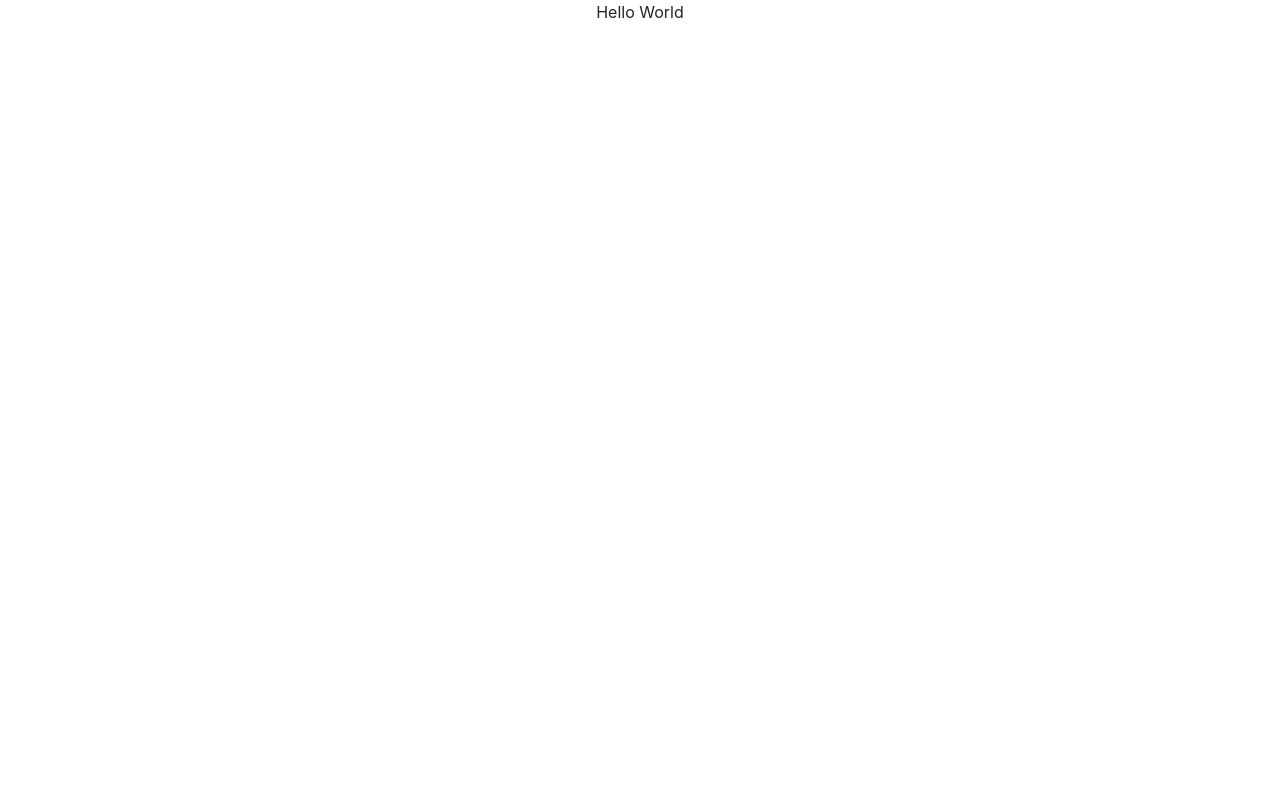
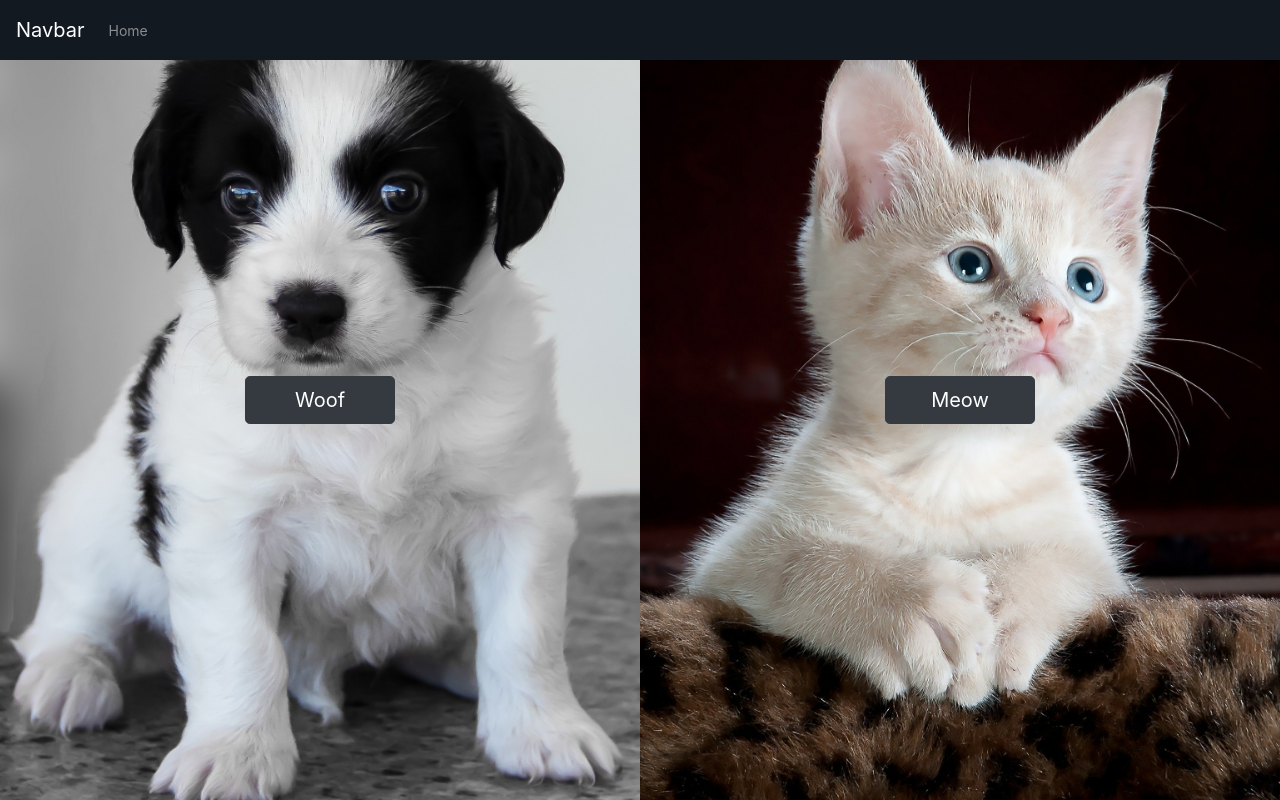
Before and after one commit to mr02trg/ecommerce101, a React (Create React App) app: page / in a window 1280 px wide. Built offline with nearby package versions, Linux system fonts and the light colour scheme.

Commit message:
add homepage and header

```diff
--- a/src/App.js
+++ b/src/App.js
@@ -1,11 +1,16 @@
 import React from 'react';
 import './App.scss';
+import Header from './components/Header/Header';
+import Homepage from './views/Homepage/Homepage';
 
 function App() {
   return (
-    <div className="d-flex justify-content-around">
-      Hello World
-    </div>
+    <>
+    <Header />
+      <div className="app">
+        <Homepage />
+      </div>
+    </>
   );
 }
 
--- a/src/App.scss
+++ b/src/App.scss
@@ -0,0 +1,3 @@
+.app {
+  height: calc(100vh - 60px);
+}
--- /dev/null
+++ b/src/components/Header/Header.js
@@ -0,0 +1,22 @@
+import React from 'react';
+import './Header.scss';
+
+const Header = () => {
+  return (
+    <nav className="navbar navbar-expand-lg navbar-dark">
+      <a className="navbar-brand" href="#">Navbar</a>
+      <button className="navbar-toggler" type="button" data-toggle="collapse" data-target="#navbarNavDropdown" aria-controls="navbarNavDropdown" aria-expanded="false" aria-label="Toggle navigation">
+        <span className="navbar-toggler-icon"></span>
+      </button>
+      <div className="collapse navbar-collapse" id="navbarNavDropdown">
+        <ul className="navbar-nav">
+          <li className="nav-item">
+            <a className="nav-link" href="#">Home</a>
+          </li>
+        </ul>
+      </div>
+    </nav>
+  )
+}
+
+export default Header;
--- /dev/null
+++ b/src/components/Header/Header.scss
@@ -0,0 +1,6 @@
+.navbar {
+  background-color: #131921;
+  font-size: 14px;
+  z-index: 5;
+  height: 60px !important;
+}
--- a/src/index.scss
+++ b/src/index.scss
@@ -1,4 +1,5 @@
 body {
+  height: 100%;
   margin: 0;
   font-family: -apple-system, BlinkMacSystemFont, 'Segoe UI', 'Roboto', 'Oxygen',
     'Ubuntu', 'Cantarell', 'Fira Sans', 'Droid Sans', 'Helvetica Neue',
--- /dev/null
+++ b/src/views/Homepage/Homepage.js
@@ -0,0 +1,17 @@
+import React from 'react';
+import './Homepage.scss';
+
+const Homepage = props => {
+  return (
+    <div className="homepage">
+      <div className="category buy-dog">
+        <button type="button" className="btn btn-lg btn-dark">Woof</button>
+      </div>
+      <div className="category buy-cat">
+        <button type="button" className="btn btn-lg btn-dark">Meow</button>
+      </div>
+    </div>
+  );
+};
+
+export default Homepage;
--- /dev/null
+++ b/src/views/Homepage/Homepage.scss
@@ -0,0 +1,53 @@
+.homepage {
+  display: flex;
+  width: 100%;
+  height: 100%;
+  .category {
+    background-position: center;
+    background-repeat: no-repeat;
+    background-size: cover;
+    width: 50%;
+    height: 100%;
+    position: absolute;
+    display: flex;
+    align-items: center;
+    justify-content: space-around;
+    .btn-lg {
+      min-width: 150px;
+      animation: fadein 4s ease-in;
+    }
+    &.buy-dog {
+      top: 0;
+      background-image: url(../../assets/images/shop_puppy.jpg);
+      animation: expand 3s ease-out;
+    }
+    &.buy-cat {
+      left: 50%;
+      bottom: 0;
+      background-image: url(../../assets/images/shop_kitty.jpg);
+      animation: expand 3s ease-out;
+    }
+  }
+
+}
+
+@keyframes expand {
+  0% {
+    height: 0px;
+  }
+
+  100% {
+    height: 100%;
+  }
+}
+@keyframes fadein {
+  0% {
+    opacity: 0;
+  }
+  50% {
+    opacity: 0.5;
+  }
+  100% {
+    opacity: 1;
+  }
+}
```
Also changed, not shown: public/manifest.json, src/assets/images/shop_kitty.jpg (added), src/assets/images/shop_puppy.jpg (added).
